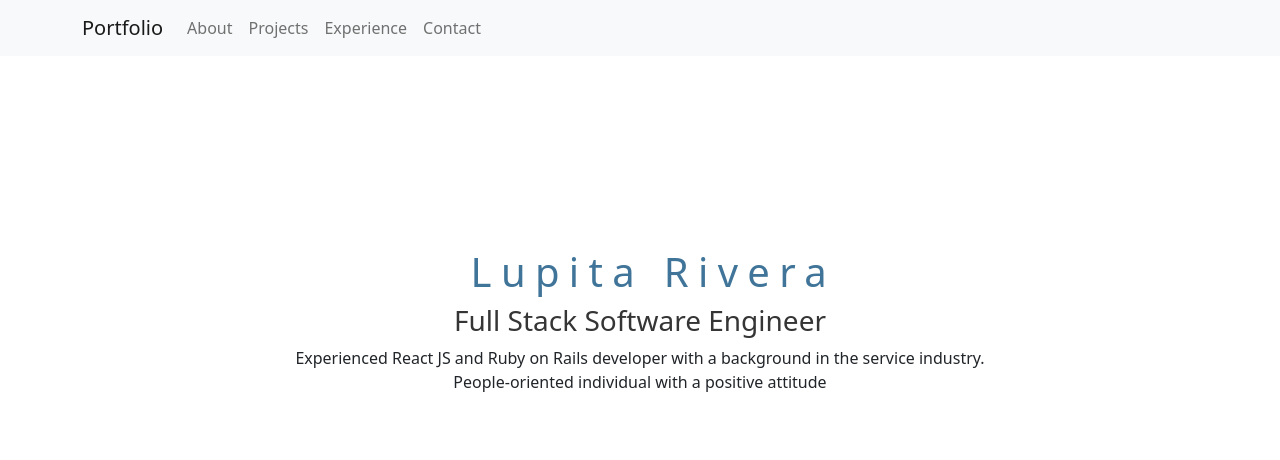
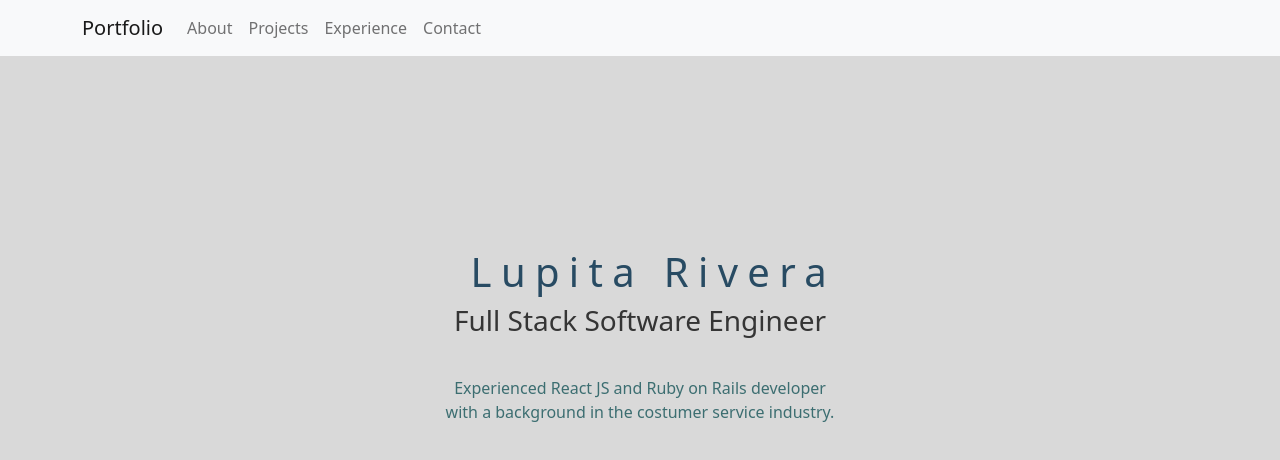
Before and after one commit to LupitaLee/portfolio, a React (Create React App) app: page / in a window 1280 px wide. Shown: the top 460 px of the page. Built offline with nearby package versions, Linux system fonts and the light colour scheme.

Commit message:
style intro

```diff
--- a/src/App.css
+++ b/src/App.css
@@ -36,3 +36,10 @@
     transform: rotate(360deg);
   }
 }
+
+
+img {
+  max-width: 100%;
+  height: auto;
+  opacity: 0.5;
+}
--- a/src/App.js
+++ b/src/App.js
@@ -8,6 +8,7 @@ import Intro from './components/Intro';
 function App() {
   return (
     <div className="App">
+
      <Navigation />
                 <Routes>
                     <Route path="/" element={<Intro />} />
@@ -16,6 +17,7 @@ function App() {
                     <Route path="/experience" element={<Experience />} />
                     <Route path="/contact" element={<Contact />} /> */}
                 </Routes>
+
     </div>
   );
 }
--- a/src/components/About.jsx
+++ b/src/components/About.jsx
@@ -4,6 +4,12 @@ const About = () => {
     return (
         <div>
             <h1>ABOUT ME</h1>
+
+            <p>
+                In my short time as a software engineer, I have learned to develop quickly, learning new skills. programming languages, problem-solving, and Model View Controller (MVC) methods of organizing code.Experienced on Ruby, Ruby on Rails, HTML, CSS, Git, GitHub, and Javascript, React, and Redux. I'm still enthusiastically grabbing onto any other programming languages, frameworks, or principles I can integrate into the coding web in my head.
+
+                Yet we never finish learning and there’s certainly more to learn, more problems to solve, and more to build. And for this, I am very grateful.
+                </p>
         </div>
     )
 }
--- a/src/components/Intro.css
+++ b/src/components/Intro.css
@@ -7,10 +7,13 @@
     flex-flow: column wrap;
     align-items: stretch;
     align-content: center;
+    background-color: #d9d9d9;
+
 }
 
-.name{
-    color: #407599;
+
+.intro-name{
+    color: #284b63;
     font-size: 30px;
     margin-top: 15%;
     letter-spacing: 7pt;
@@ -21,11 +24,32 @@
     -ms-animation: fadeIn ease 3s;
 }
 
-.name h1{
+.intro-name h1{
     margin-left: 20pt;
 }
 
-.tagline{
+.intro-bio{
+    width: 100%;
+    display: flex;
+    justify-content: center;
+    align-items: center;
+    width: 350pt;
+    animation: fadeIn ease 7s;
+    -webkit-animation: fadeIn ease 7s;
+    -moz-animation: fadeIn ease 7s;
+    -o-animation: fadeIn ease 7s;
+    -ms-animation: fadeIn ease 7s;
+
+}
+
+.intro-bio p{
+    display: flex;
+    justify-content: center;
+    padding: 30px;
+    color: #3C6E71;
+}
+
+.intro-tagline{
     color: #353535;
     font-size: 20px;
     animation: fadeIn ease 5s;
--- a/src/components/Intro.jsx
+++ b/src/components/Intro.jsx
@@ -2,18 +2,30 @@ import React from 'react'
 import './Intro.css'
 
 const Intro = () => {
+
+
     return (
-        <div id='intro'>
-            <div className='name'>
+
+        <div id='intro' >
+
+
+
+            <div className='intro-name'>
+
             <h1> Lupita Rivera</h1>
             </div>
 
-            <div className='tagline'>
+            <div className='intro-tagline'>
             <h3>Full Stack Software Engineer</h3>
             </div>
 
+            <div className="intro-bio">
+                <p>
+                Experienced React JS and Ruby on Rails developer with a background in the costumer service industry.
+                </p>
+            </div>
 
-            <p>Experienced React JS and Ruby on Rails developer with a background in the service industry. <br></br>People-oriented individual with a positive attitude</p>
+
         </div>
     )
 }
```
